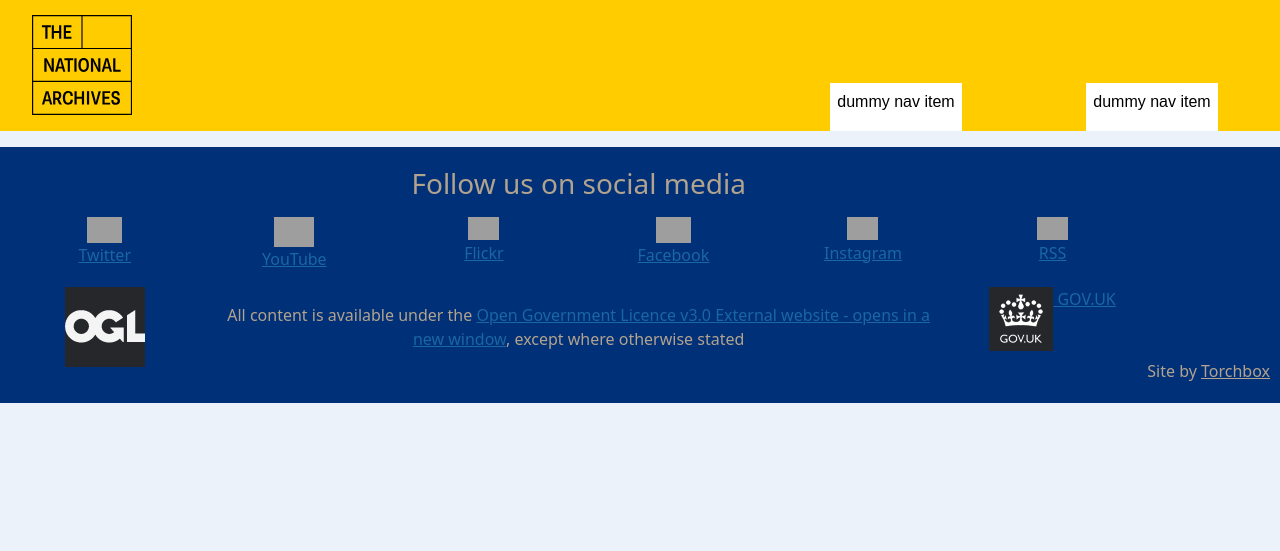
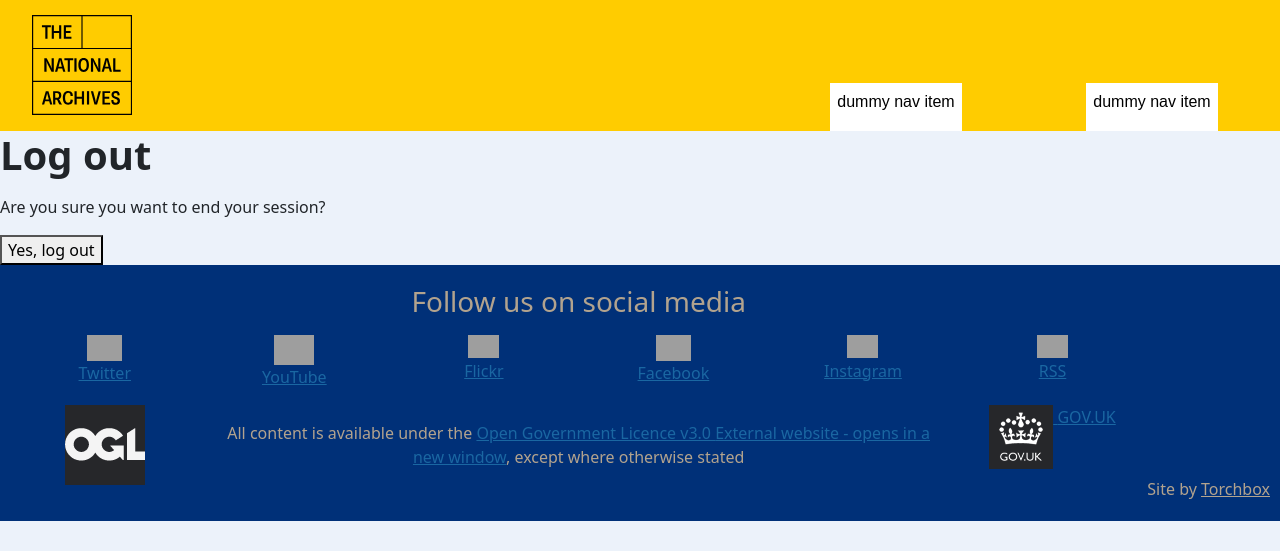
Before and after one commit to nationalarchives/ds-sso-user-account, a Django app: page /auth/logout/ in a window 1280 px wide. Shown: the part 49-600 px from the top of the page. Run offline with Django 3.2, Linux system fonts and the light colour scheme; style sheets or scripts are compiled from the project's sources; parts of the project's set-up code (start-up, migrations or seed data) failed here and were passed over; some libraries are stand-ins or nearby versions; some web fonts are replaced; grey boxes are pictures that could not be loaded.

Commit message:
Fix logout confirm

```diff
--- a/tna_account_management/project_styleguide/templates/patterns/base.html
+++ b/tna_account_management/project_styleguide/templates/patterns/base.html
@@ -58,7 +58,7 @@
                         {% endfor %}
                     {% endblock %}
 
-                    <h1>{{ main_heading }}</h1>
+                    <h1>{% block main_heading %}{{ main_heading }}{% endblock %}</h1>
 
                     {% block content %}{% endblock %}
 
--- a/tna_account_management/project_styleguide/templates/patterns/pages/auth/logout_confirm.html
+++ b/tna_account_management/project_styleguide/templates/patterns/pages/auth/logout_confirm.html
@@ -1,2 +1,14 @@
-{% extends "patterns/base_form_view.html" %}
+{% extends "patterns/base.html" %}
 {% block title %}Log out{% endblock %}
+{% block main_heading %}Log out{% endblock %}
+{% block content %}
+    <p>Are you sure you want to end your session?</p>
+    <form class="tbxforms" method="post">
+        {% csrf_token %}
+        <button
+        name="submit"
+        class="tbxforms-button tbxforms-button--primary"
+        id="id_submit"
+        type="submit"
+        >Yes, log out</button>
+{% endblock %}
--- a/tna_account_management/settings/base.py
+++ b/tna_account_management/settings/base.py
@@ -586,7 +586,7 @@ DEFAULT_AUTO_FIELD = 'django.db.models.AutoField'
 
 AUTH_USER_MODEL = "users.User"
 LOGIN_URL = "/auth/login/"
-LOGOUT_REDIRECT_URL = "auth/logout/success/"
+LOGOUT_REDIRECT_URL = "/auth/logout/success/"
 AUTHENTICATION_BACKENDS = [
     "django.contrib.auth.backends.ModelBackend",
 ]
```
